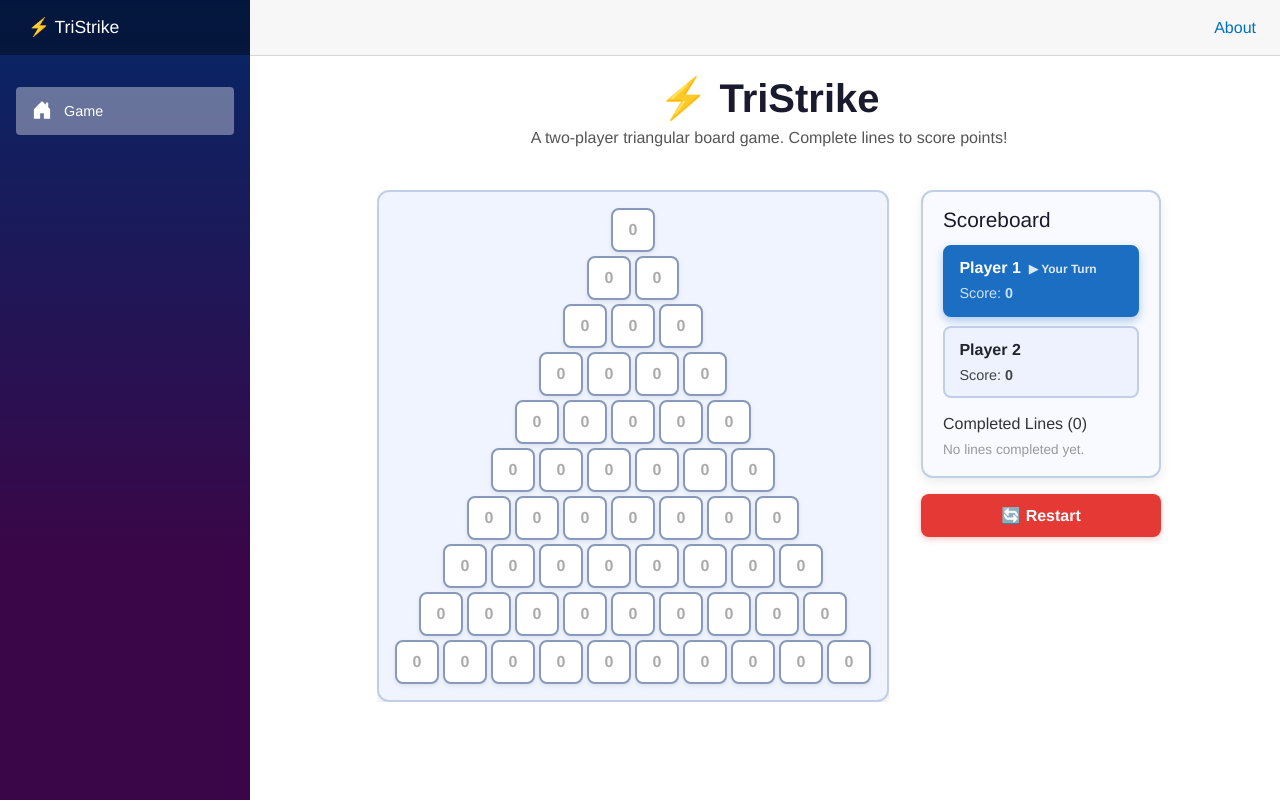
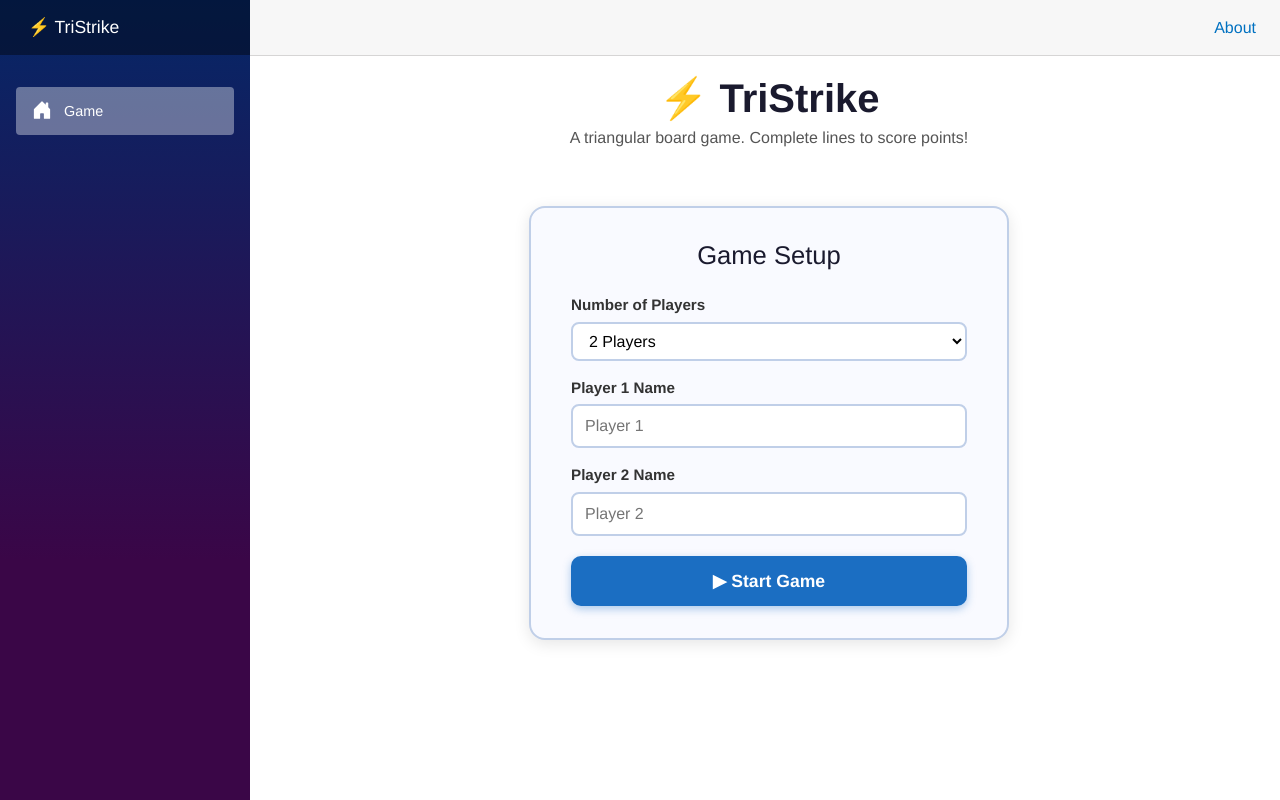
Before and after one commit to soorejgkamal/TriStrike, an ASP.NET Core app: page / in a window 1280 px wide. Run offline with ASP.NET Core 8, Linux system fonts and the light colour scheme; style sheets or scripts are compiled from the project's sources.

Commit message:
Implement right-angled triangle board, dynamic player support, and setup screen
Co-authored-by: soorejgkamal <58404266+soorejgkamal@users.noreply.github.com>

```diff
--- a/Components/GameBoard.razor
+++ b/Components/GameBoard.razor
@@ -23,6 +23,7 @@
     <div class="sidebar">
         <ScoreBoard />
         <button class="restart-btn" @onclick="RestartGame">🔄 Restart</button>
+        <button class="newgame-btn" @onclick="NewGame">🏠 New Game</button>
     </div>
 </div>
 
@@ -40,7 +41,12 @@
 
     private void RestartGame()
     {
-        GameState.InitializeGame();
+        GameState.RestartGame();
+    }
+
+    private void NewGame()
+    {
+        GameState.ReturnToSetup();
     }
 
     public void Dispose()
--- a/Components/ScoreBoard.razor
+++ b/Components/ScoreBoard.razor
@@ -29,11 +29,13 @@
 
     @if (GameState.GameOver)
     {
+        var maxScore = GameState.Players.Max(p => p.Score);
+        var topPlayers = GameState.Players.Where(p => p.Score == maxScore).ToList();
         <div class="game-over">
             <h4>🏆 Game Over!</h4>
-            @if (GameState.Players[0].Score == GameState.Players[1].Score)
+            @if (topPlayers.Count > 1)
             {
-                <p>It's a Draw! Both players scored @GameState.Players[0].Score points.</p>
+                <p>It's a Draw! @string.Join(", ", topPlayers.Select(p => p.Name)) tied with @maxScore points.</p>
             }
             else
             {
--- a/Pages/Home.razor
+++ b/Pages/Home.razor
@@ -1,8 +1,68 @@
 @page "/"
+@inject TriStrike.Services.GameState GameState
+@implements IDisposable
 
 <PageTitle>TriStrike</PageTitle>
 
 <h1 class="game-title">⚡ TriStrike</h1>
-<p class="game-subtitle">A two-player triangular board game. Complete lines to score points!</p>
+<p class="game-subtitle">A triangular board game. Complete lines to score points!</p>
 
-<GameBoard />
+@if (!GameState.IsGameStarted)
+{
+    <div class="setup-screen">
+        <div class="setup-card">
+            <h2 class="setup-title">Game Setup</h2>
+
+            <div class="setup-field">
+                <label class="setup-label" for="numPlayersSelect">Number of Players</label>
+                <select id="numPlayersSelect" class="setup-select" @bind="numPlayers">
+                    @for (int n = 2; n <= 6; n++)
+                    {
+                        <option value="@n">@n Players</option>
+                    }
+                </select>
+            </div>
+
+            <div class="setup-names">
+                @for (int i = 0; i < numPlayers; i++)
+                {
+                    int idx = i;
+                    <div class="setup-field">
+                        <label class="setup-label">Player @(idx + 1) Name</label>
+                        <input class="setup-input"
+                               type="text"
+                               placeholder="Player @(idx + 1)"
+                               @bind="playerNames[idx]" />
+                    </div>
+                }
+            </div>
+
+            <button class="start-btn" @onclick="StartGame">▶ Start Game</button>
+        </div>
+    </div>
+}
+else
+{
+    <GameBoard />
+}
+
+@code {
+    private int numPlayers = 2;
+    private readonly string[] playerNames = new string[6];
+
+    private void StartGame()
+    {
+        var names = playerNames.Take(numPlayers).ToList();
+        GameState.SetupGame(numPlayers, names);
+    }
+
+    protected override void OnInitialized()
+    {
+        GameState.OnChange += StateHasChanged;
+    }
+
+    public void Dispose()
+    {
+        GameState.OnChange -= StateHasChanged;
+    }
+}
--- a/wwwroot/css/app.css
+++ b/wwwroot/css/app.css
@@ -134,7 +134,7 @@ code {
 .triangle-board {
     display: flex;
     flex-direction: column;
-    align-items: center;
+    align-items: flex-start;
     gap: 4px;
     padding: 1rem;
     background: #f0f4ff;
@@ -348,6 +388,104 @@ code {
     transform: scale(1.04);
 }
 
+/* New Game Button */
+.newgame-btn {
+    padding: 0.6rem 1.2rem;
+    font-size: 1rem;
+    font-weight: bold;
+    background: #546e7a;
+    color: white;
+    border: none;
+    border-radius: 8px;
+    cursor: pointer;
+    transition: background 0.2s, transform 0.1s;
+    box-shadow: 0 2px 6px rgba(84,110,122,0.3);
+}
+
+.newgame-btn:hover {
+    background: #37474f;
+    transform: scale(1.04);
+}
+
+/* Setup Screen */
+.setup-screen {
+    display: flex;
+    justify-content: center;
+    padding: 2rem 1rem;
+}
+
+.setup-card {
+    background: #f9faff;
+    border: 2px solid #c0cfe8;
+    border-radius: 16px;
+    padding: 2rem 2.5rem;
+    box-shadow: 0 4px 16px rgba(0,0,0,0.1);
+    min-width: 320px;
+    max-width: 480px;
+    width: 100%;
+}
+
+.setup-title {
+    text-align: center;
+    font-size: 1.6rem;
+    color: #1a1a2e;
+    margin: 0 0 1.5rem 0;
+}
+
+.setup-field {
+    display: flex;
+    flex-direction: column;
+    gap: 0.3rem;
+    margin-bottom: 1rem;
+}
+
+.setup-label {
+    font-weight: bold;
+    font-size: 0.95rem;
+    color: #333;
+}
+
+.setup-select,
+.setup-input {
+    padding: 0.5rem 0.75rem;
+    font-size: 1rem;
+    border: 2px solid #c0cfe8;
+    border-radius: 8px;
+    background: #fff;
+    outline: none;
+    transition: border-color 0.2s;
+}
+
+.setup-select:focus,
+.setup-input:focus {
+    border-color: #1b6ec2;
+}
+
+.setup-names {
+    margin-top: 0.5rem;
+    margin-bottom: 1.25rem;
+}
+
+.start-btn {
+    display: block;
+    width: 100%;
+    padding: 0.75rem;
+    font-size: 1.1rem;
+    font-weight: bold;
+    background: #1b6ec2;
+    color: white;
+    border: none;
+    border-radius: 10px;
+    cursor: pointer;
+    transition: background 0.2s, transform 0.1s;
+    box-shadow: 0 3px 8px rgba(27,110,194,0.35);
+}
+
+.start-btn:hover {
+    background: #155a9e;
+    transform: scale(1.02);
+}
+
 /* Responsive */
 @media (max-width: 700px) {
     .cell {
```
Also changed, not shown: other parts of wwwroot/css/app.css (+40 -0 lines), Services/GameState.cs (+49 -10 lines).
